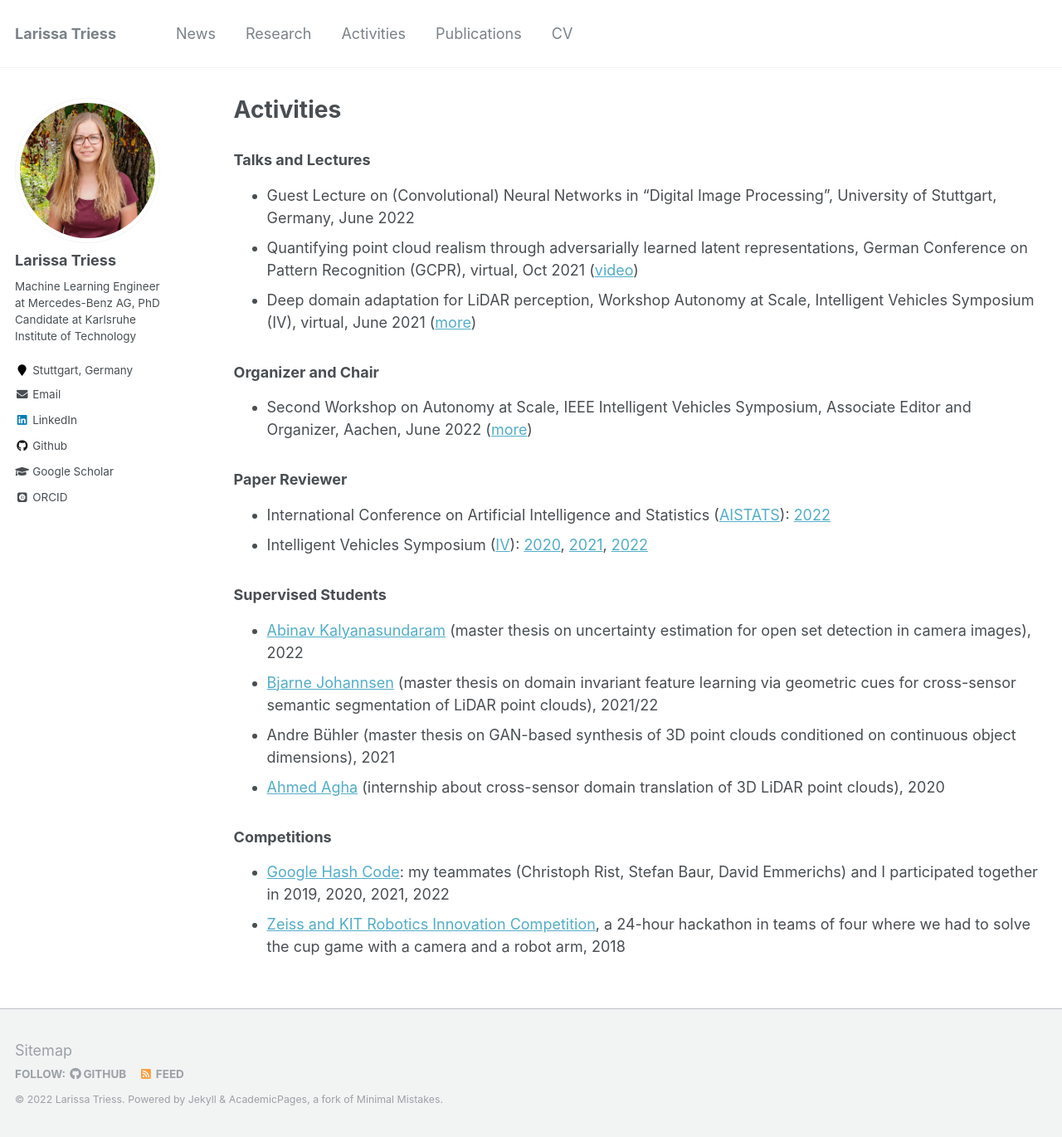
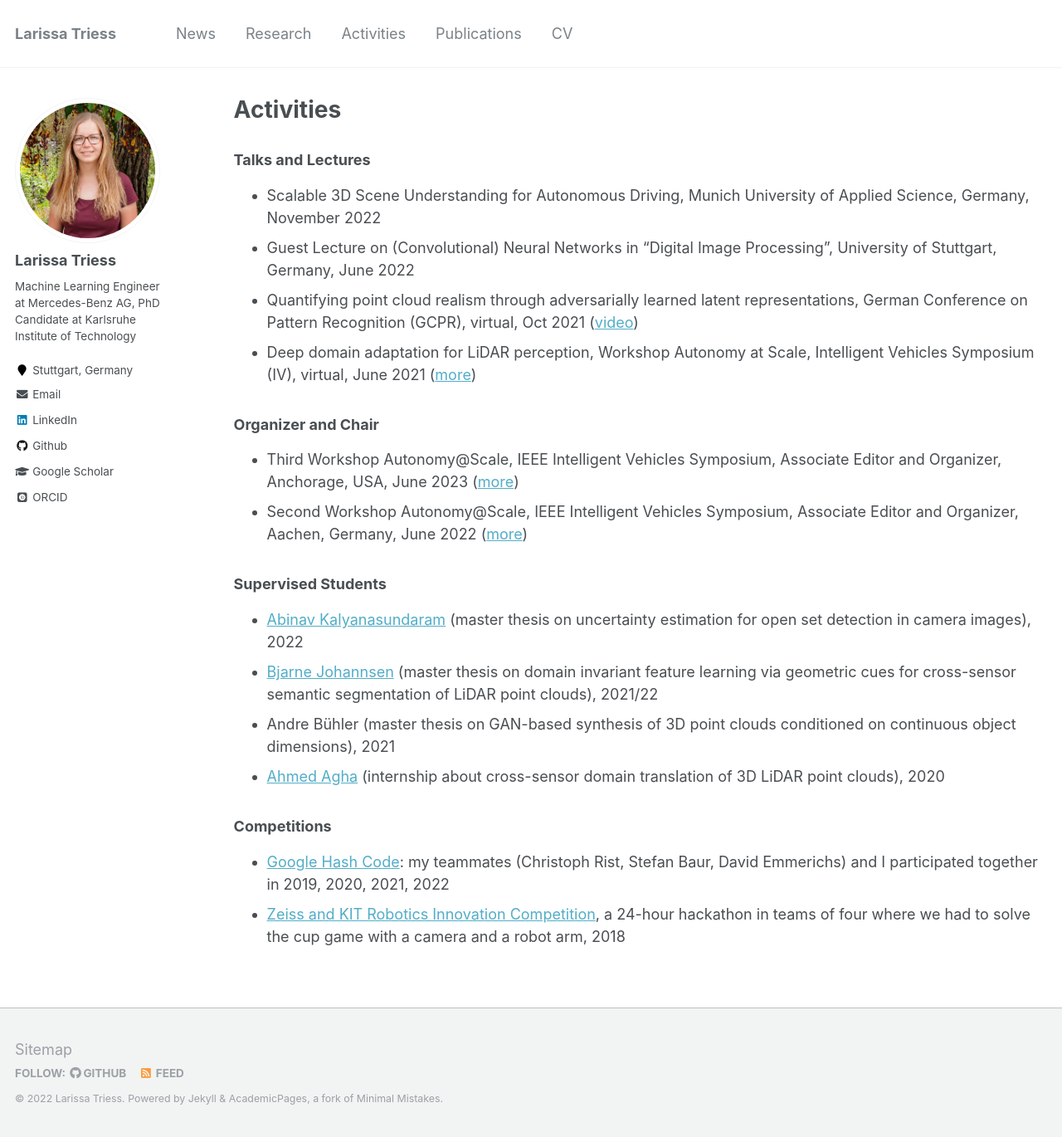
Before and after one commit to ltriess/ltriess.github.io, a Jekyll site: the page built from _pages/activities.md, in a window 1280 px wide and 1370 px high. Shown: the whole window at 83% size. Built offline with Jekyll 4.4.1, drawn with Linux system fonts in a browser that asks for light colours; some web fonts are replaced.

Commit message:
Update activities
Branch: master

```diff
--- a/_pages/activities.md
+++ b/_pages/activities.md
@@ -9,16 +9,18 @@ redirect_from:
 {% include base_path %}
 
 ### Talks and Lectures
+* Scalable 3D Scene Understanding for Autonomous Driving, Munich University of Applied Science, Germany, November 2022
 * Guest Lecture on (Convolutional) Neural Networks in "Digital Image Processing", University of Stuttgart, Germany, June 2022
 * Quantifying point cloud realism through adversarially learned latent representations, German Conference on Pattern Recognition (GCPR), virtual, Oct 2021 ([video](https://youtu.be/81KmoFiC0co))
 * Deep domain adaptation for LiDAR perception, Workshop Autonomy at Scale, Intelligent Vehicles Symposium (IV), virtual, June 2021 ([more](https://www.ki-deltalearning.de/event?tx_news_pi1%5Bnews%5D=41&cHash=b097750dd2e4162b6171883b9682cbf5))
 
 ### Organizer and Chair
-* Second Workshop on Autonomy at Scale, IEEE Intelligent Vehicles Symposium, Associate Editor and Organizer, Aachen, June 2022 ([more](https://www.ki-deltalearning.de/iv2022-2nd-ws-autonomyatscale))
+* Third Workshop Autonomy@Scale, IEEE Intelligent Vehicles Symposium, Associate Editor and Organizer, Anchorage, USA, June 2023 ([more](https://sites.google.com/view/autonomyatscale2023))
+* Second Workshop Autonomy@Scale, IEEE Intelligent Vehicles Symposium, Associate Editor and Organizer, Aachen, Germany, June 2022 ([more](https://www.ki-deltalearning.de/iv2022-2nd-ws-autonomyatscale))
 
-### Paper Reviewer
+<!-- ### Paper Reviewer
 * International Conference on Artificial Intelligence and Statistics ([AISTATS](https://aistats.org)): [2022](http://aistats.org/aistats2022)
-* Intelligent Vehicles Symposium ([IV](https://ieee-iv.org)): [2020](https://2020.ieee-iv.org), [2021](https://2021.ieee-iv.org), [2022](https://iv2022.com)
+* Intelligent Vehicles Symposium ([IV](https://ieee-iv.org)): [2020](https://2020.ieee-iv.org), [2021](https://2021.ieee-iv.org), [2022](https://iv2022.com) -->
 
 ### Supervised Students
 * [Abinav Kalyanasundaram](https://www.linkedin.com/in/abinav-kalyanasundaram-8a134bb8) (master thesis on uncertainty estimation for open set detection in camera images), 2022
```
